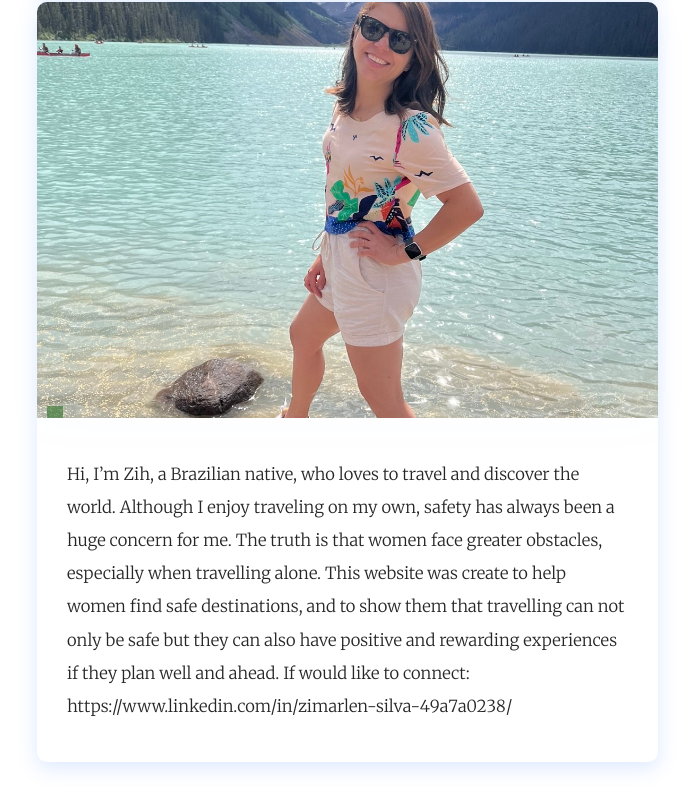
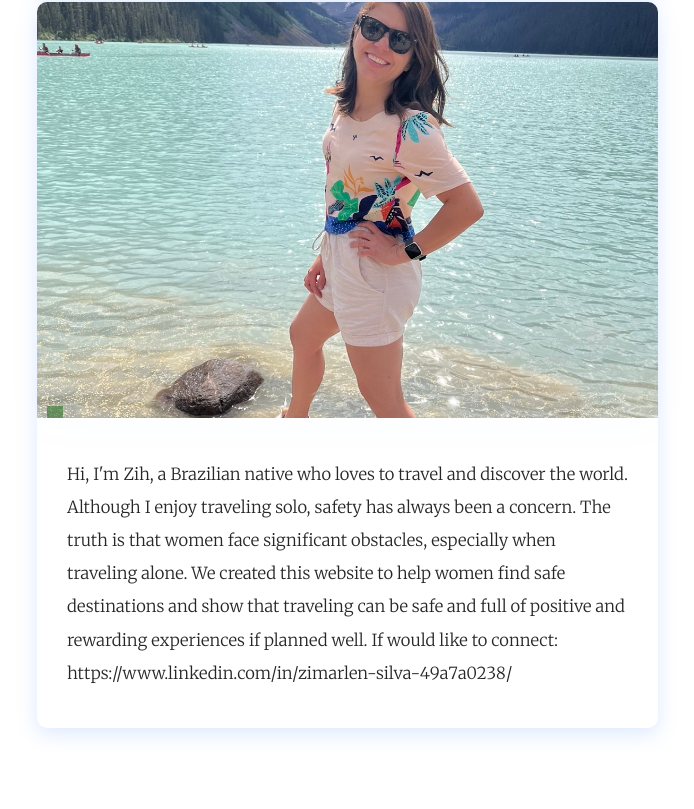
Before and after one commit to carolineabreu/tsw, a React (Create React App) app: page /about-us in a window 1280 px wide. Shown: the part 1604-2413 px from the top of the page, without its empty margins (332-1026 px from the left). Built offline with nearby package versions, Linux system fonts and the light colour scheme; a web font is replaced by a local one.

Commit message:
edit about us

```diff
--- a/src/pages/AboutUs/Us.js
+++ b/src/pages/AboutUs/Us.js
@@ -1,8 +1,8 @@
 import AboutUs from './About';
 import style from "./style.module.css";
-import image6 from "../../images/Lari.jpg"
-import image7 from "../../images/Carol.jpg"
-import image8 from "../../images/Zih.jpg"
+import image6 from "../../images/Lari.jpg";
+import image7 from "../../images/Carol.jpg";
+import image8 from "../../images/Zih.jpg";
 
 
 
@@ -25,7 +25,7 @@ function Us() {
             />
             <AboutUs
               src={image8}
-              text="Hi, I’m Zih, a Brazilian native, who loves to travel and discover the world. Although I enjoy traveling on my own, safety has always been a huge concern for me. The truth is that women face greater obstacles, especially when travelling alone. This website was create to help women find safe destinations, and to show them that travelling can not only be safe  but they can  also have positive and rewarding experiences if they plan well and ahead. If would like to connect: https://www.linkedin.com/in/zimarlen-silva-49a7a0238/ "
+              text="Hi, I'm Zih, a Brazilian native who loves to travel and discover the world. Although I enjoy traveling solo, safety has always been a concern. The truth is that women face significant obstacles, especially when traveling alone. We created this website to help women find safe destinations and show that traveling can be safe and full of positive and rewarding experiences if planned well. If would like to connect: https://www.linkedin.com/in/zimarlen-silva-49a7a0238/"
               path='about-us'
             />
           </ul>
```
